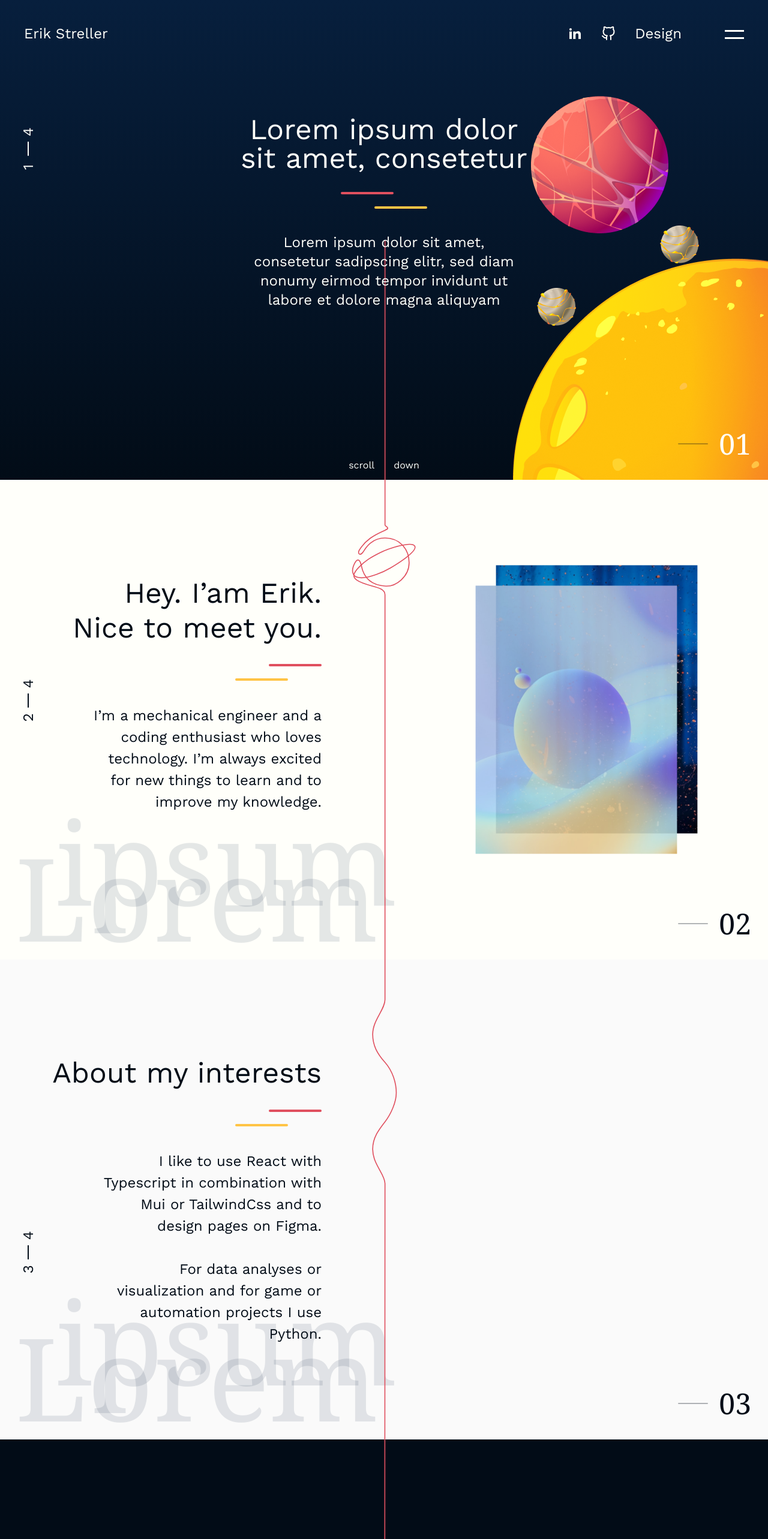
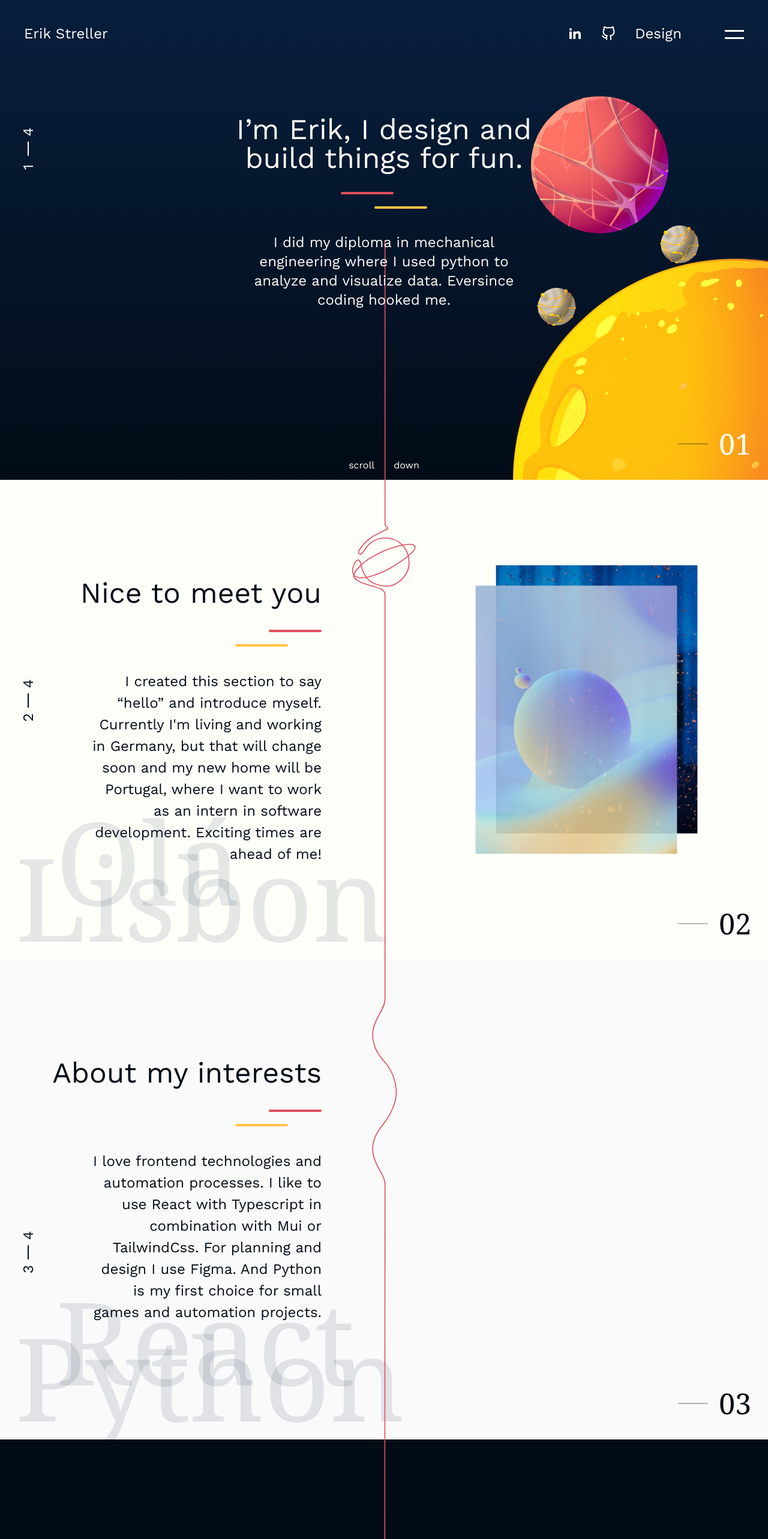
Before and after one commit to erikstreller/space-intro, a React (Vite) app: page / in a window 1280 px wide. Shown: the top 2566 px of the page at 60% size. Built offline with nearby package versions, Linux system fonts and the light colour scheme; a web font is replaced by a local one.

Commit message:
add content and small refactor

```diff
--- a/src/components/MenuOverlay.tsx
+++ b/src/components/MenuOverlay.tsx
@@ -24,7 +24,7 @@ const MenuOverlay = ({ open, setOpen }: MenuProps) => {
       href: "about",
     },
     {
-      name: "Skill Set",
+      name: "Interests",
       href: "skills",
     },
     {
--- a/src/layout/About.tsx
+++ b/src/layout/About.tsx
@@ -4,9 +4,9 @@ import SectionNumber from "../components/SectionNumber"
 import SectionText from "../components/SectionText"
 import TextOverlay from "../components/TextOverlay"
 
-const aboutTitle: string = "Hey. I’am Erik.\n Nice to meet you."
+const aboutTitle: string = "Nice to meet you"
 const aboutDescription: string =
-  "I’m a mechanical engineer and a coding enthusiast who loves technology. I’m always excited for new things to learn and to improve my knowledge."
+  "I created this section to say “hello” and introduce myself. Currently I'm living and working in Germany, but that will change soon and my new home will be Portugal, where I want to work as an intern in software development. Exciting times are ahead of me!"
 
 const About = () => {
   return (
@@ -21,7 +21,7 @@ const About = () => {
         <div className="h-6 w-0.5 bg-dark rounded-full ml-[6px]" />
         <div className="-rotate-90">2</div>
       </div>
-      <TextOverlay topText="ipsum" bottomText="Lorem" />
+      <TextOverlay topText="Olá" bottomText="Lisbon" />
       <div className="flex flex-col justify-center items-center w-1/2 h-full ml-auto md:hidden">
         <img
           src={whiteAbstract}
--- a/src/layout/Hero.tsx
+++ b/src/layout/Hero.tsx
@@ -11,15 +11,15 @@ const Hero = () => {
     >
       <div className="text-light text-center md:pt-32 pt-[24vh] sm:px-[11%] z-30">
         <div className="sm:text-4xl text-5xl md:max-w-sm max-w-lg mb-8">
-          Lorem ipsum dolor sit amet, consetetur
+          I’m Erik, I design and build things for fun.
         </div>
         <div className="w-fit mx-auto">
           <div className="stroke bg-primary sm:mr-0 mr-14 mb-5" />
           <div className="stroke bg-secondary sm:ml-0 ml-14 sm:absolute sm:top-24" />
         </div>
         <div className="sm:text-xl text-2xl md:max-w-sm max-w-md mx-auto mt-10">
-          Lorem ipsum dolor sit amet, consetetur sadipscing elitr, sed diam
-          nonumy eirmod tempor invidunt ut labore et dolore magna aliquyam
+          I did my diploma in mechanical engineering where I used python to
+          analyze and visualize data. Eversince coding hooked me.
         </div>
       </div>
       <div className="text-light absolute bottom-3 flex items-center md:hidden">
--- a/src/layout/Skills.tsx
+++ b/src/layout/Skills.tsx
@@ -4,7 +4,7 @@ import TextOverlay from "../components/TextOverlay"
 
 const skillTitle: string = "About my interests"
 const skillDescription: string =
-  "I like to use React with Typescript in combination with Mui or TailwindCss and to design pages on Figma.\n\n For data analyses or visualization and for game or automation projects I use Python."
+  "I love frontend technologies and automation processes. I like to use React with Typescript in combination with Mui or TailwindCss. For planning and design I use Figma. And Python is my first choice for small games and automation projects."
 
 const Skills = () => {
   return (
@@ -12,7 +12,7 @@ const Skills = () => {
       id="skills"
       className="h-screen w-full bg-paper relative flex justify-center"
     >
-      <TextOverlay topText="ipsum" bottomText="Lorem" />
+      <TextOverlay topText="React" bottomText="Python" />
       <SectionText title={skillTitle} description={skillDescription} />
       <SectionNumber number={3} />
       <div className="absolute top-[55.5vh] left-10 text-dark text-2xl sm:hidden">
```
